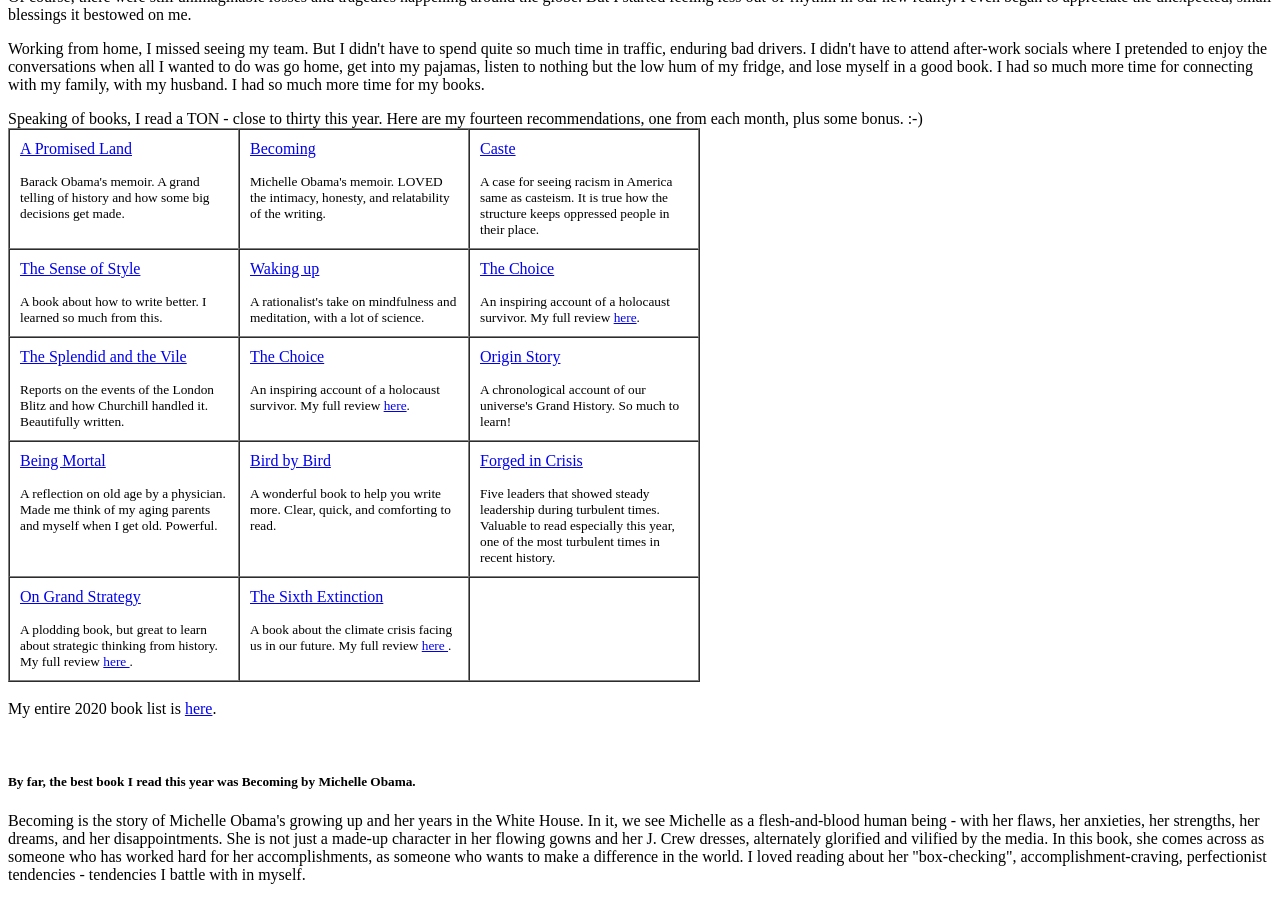
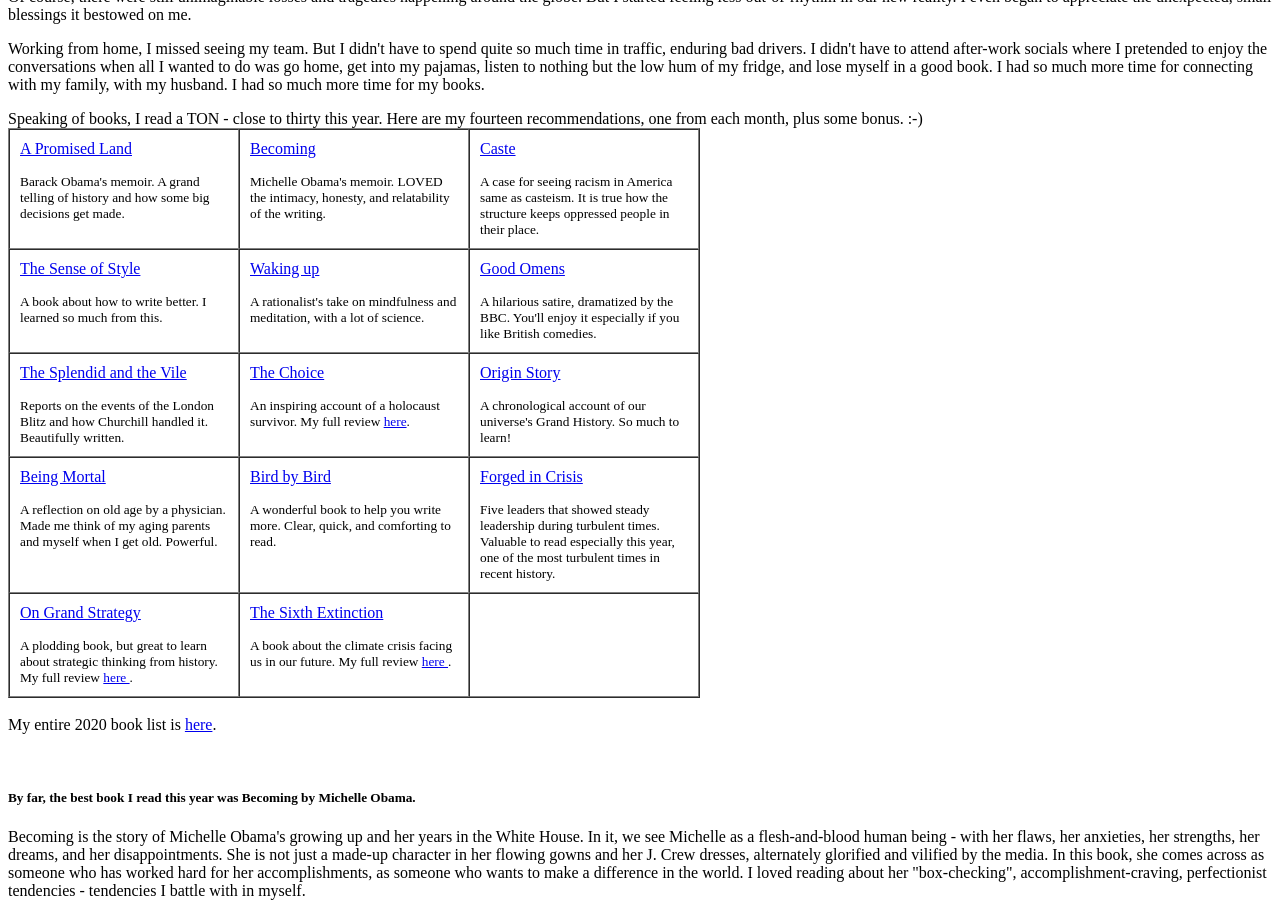
Before and after one commit to ThisisRajiRaj/thisisrajiraj.github.io, a Jekyll site: the page posts/yearinreview2020.html, which Jekyll copies as it is, in a window 1280 px wide and 900 px high, scrolled down 2281 px. Built offline with Jekyll 4.4.1, drawn with Linux system fonts in a browser that asks for light colours.

Commit message:
Update yearinreview2020.html

```diff
--- a/posts/yearinreview2020.html
+++ b/posts/yearinreview2020.html
@@ -216,15 +216,15 @@ Working from home, I missed seeing my team. But I didn't have to spend quite so
             <td width="208" valign="top">
                 <p>
                     <a
-                        href="https://www.goodreads.com/book/show/30753738-the-choice"
+                        href="https://www.goodreads.com/book/show/12067.Good_Omens?ac=1&from_search=true&qid=eOpKaG0wZ6&rank=1"
                     >
-                        The Choice
+                        Good Omens
                     </a>
                 </p>
                 <p>
                     <sub>
-                        An inspiring account of a holocaust survivor. My full
-review                        <a href="http://rajiraj.com/blog/choice">here</a>.
+                        A hilarious satire, dramatized by the BBC. You'll enjoy it especially
+if you like British comedies.
                     </sub>
                 </p>
             </td>
```
